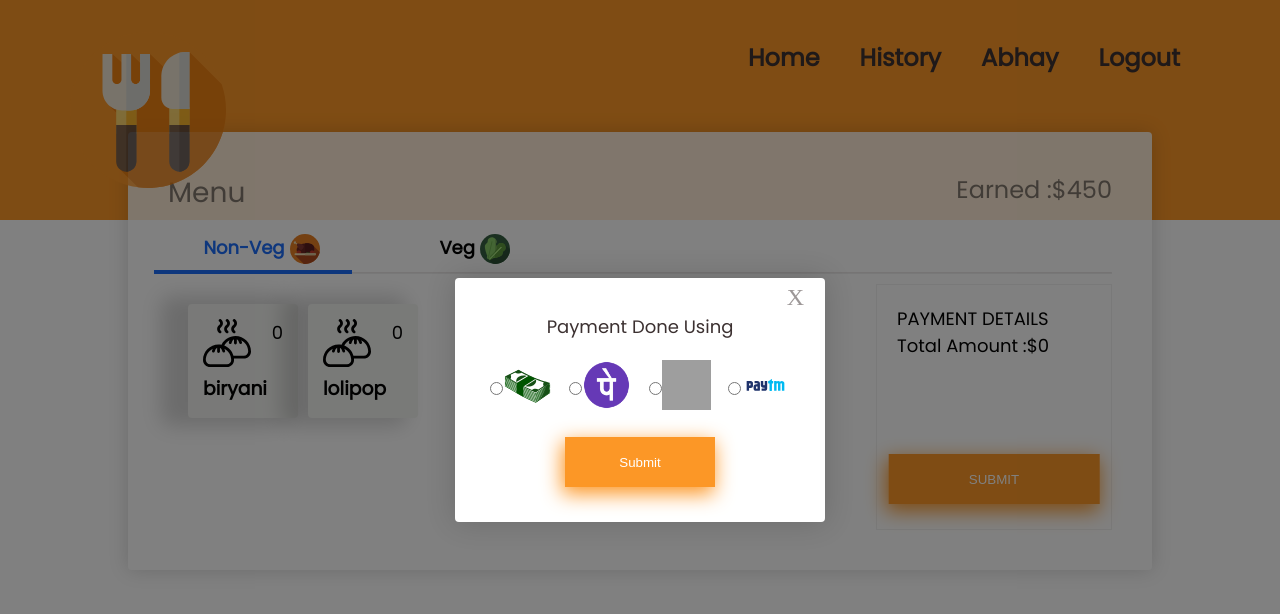
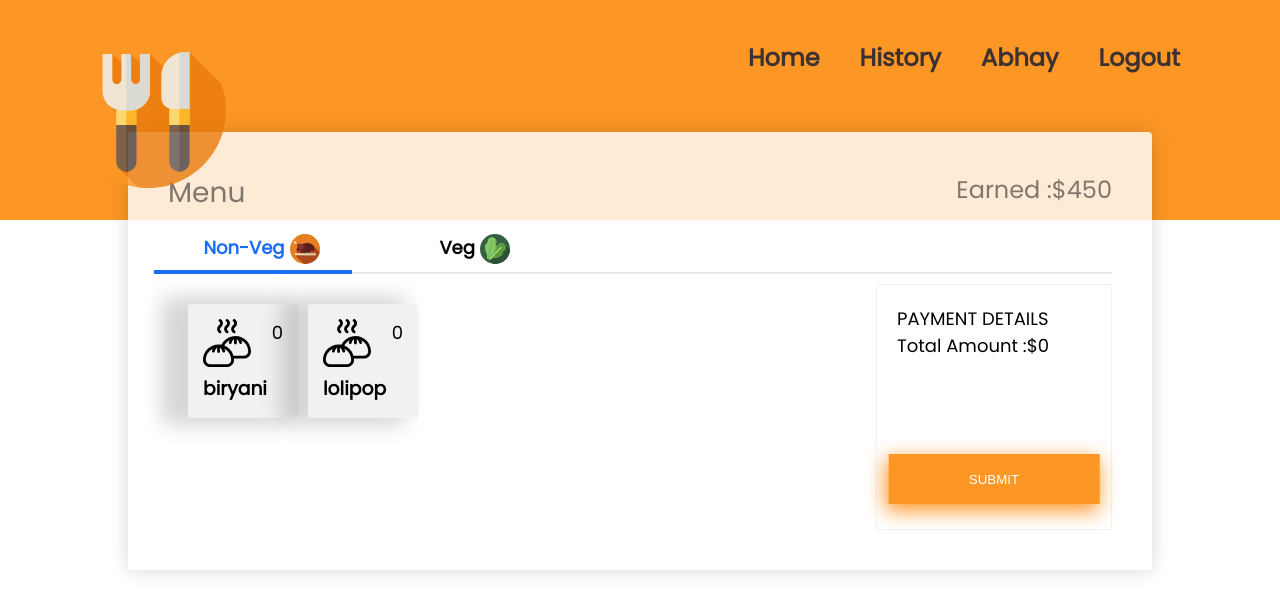
Before and after one commit to Abhay304/react-res-management-system, a React (Create React App) app: page / in a window 1280 px wide. Shown: the top 614 px of the page. Built offline with nearby package versions, Linux system fonts and the light colour scheme; grey boxes are pictures that could not be loaded; a web font is replaced by a local one.

Commit message:
Modal hide show functionality working

```diff
--- a/src/App.css
+++ b/src/App.css
@@ -387,4 +387,8 @@ body {
   height: 50px;
   width: 49px;
 }
+
+.hide{
+  display: none !important;
+}
 /*# sourceMappingURL=style.css.map */
--- a/src/component/Payment.jsx
+++ b/src/component/Payment.jsx
@@ -4,6 +4,7 @@ import { delItem } from "../redux/paymentDetails/actionCreator";
 import PaymentTypeModal from "./PaymentTypeModal";
 function Payment(props) {
   const [paymentSum, setPaymentSummary] = useState([]);
+  const [openPaymentModal, setOpenPaymentModal] = useState(false);
   useEffect(() => {
     localStorage.setItem("SateJson", JSON.stringify(props.paymentSummary));
     let uniqueItems = [];
@@ -33,6 +34,13 @@ function Payment(props) {
     props.delItem(item.name);
   };
 
+  function toggleModal() {
+    setOpenPaymentModal(!openPaymentModal);
+  }
+
+  function alertfn() {
+    alert("Hello");
+  }
   return (
     <div className="app__payment__block">
       <p>PAYMENT DETAILS</p>
@@ -55,8 +63,12 @@ function Payment(props) {
       <p className="total-amt">
         ${paymentSum.reduce((total, num) => total + num.amount, 0)}
       </p>
-      <button className="pay-btn">SUBMIT</button>
-      <PaymentTypeModal />
+      <button className="pay-btn" onClick={toggleModal}>
+        SUBMIT
+      </button>
+      {openPaymentModal && (
+        <PaymentTypeModal toggle={toggleModal} summary={paymentSum} />
+      )}
     </div>
   );
 }
--- a/src/component/PaymentTypeModal.jsx
+++ b/src/component/PaymentTypeModal.jsx
@@ -1,19 +1,36 @@
-import React from "react";
+import React, { useState } from "react";
 import phonePe from "../assests/Phone-Pe-logo.png";
 import gPay from "../assests/Gpay.png";
 import cash from "../assests/cash.svg";
 import paytm from "../assests/paytm-logo.svg";
 
-function PaymentTypeModal() {
+function PaymentTypeModal(props) {
+  // console.log(summary);
+  // console.log(toggleModal);
+  const [closePaymentModal, setclosePaymentModal] = useState(true);
+
+  const closeModal = () => {
+    setclosePaymentModal(false);
+  };
+
   return (
+    <div>
+      {closePaymentModal && (
         <div className="modal__wrraper">
           <div className="modal__inner__wrraper">
-        <span className="close-btn">X</span>
+            <span className="close-btn" onClick={props.toggle}>
+              X
+            </span>
             <p className="modal__title">Payment Done Using</p>
             <div className="modal__payment__block">
               <div className="payment__type">
-            <input type="radio" id="cash" name="gender" value="cash"></input>
-            <label for="cash">
+                <input
+                  type="radio"
+                  id="cash"
+                  name="gender"
+                  value="cash"
+                ></input>
+                <label htmlFor="cash">
                   <img src={cash}></img>
                 </label>
               </div>
@@ -24,7 +41,7 @@ function PaymentTypeModal() {
                   name="gender"
                   value="phonePe"
                 ></input>
-            <label for="phonePe">
+                <label htmlFor="phonePe">
                   <img src={phonePe}></img>
                 </label>
               </div>
@@ -35,14 +52,19 @@ function PaymentTypeModal() {
                   name="gender"
                   value="googlePay"
                 ></input>
-            <label for="googlePay">
+                <label htmlFor="googlePay">
                   <img src={gPay}></img>
                 </label>
               </div>
 
               <div className="payment__type">
-            <input type="radio" id="Paytm" name="gender" value="Paytm"></input>
-            <label for="Paytm">
+                <input
+                  type="radio"
+                  id="Paytm"
+                  name="gender"
+                  value="Paytm"
+                ></input>
+                <label htmlFor="Paytm">
                   <img src={paytm}></img>
                 </label>
               </div>
@@ -50,6 +72,8 @@ function PaymentTypeModal() {
             <button className="submit-btn">Submit</button>
           </div>
         </div>
+      )}
+    </div>
   );
 }
 
```
Lines whose indentation alone changed are shown as unchanged.
